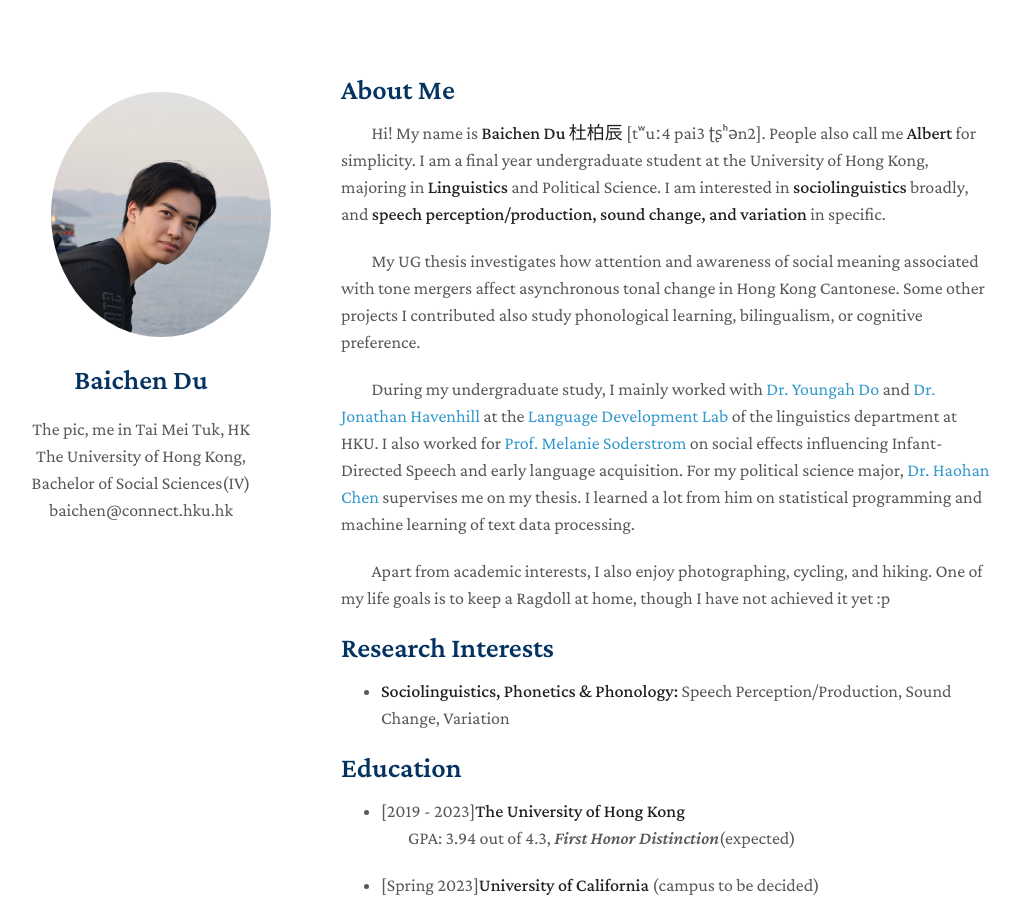
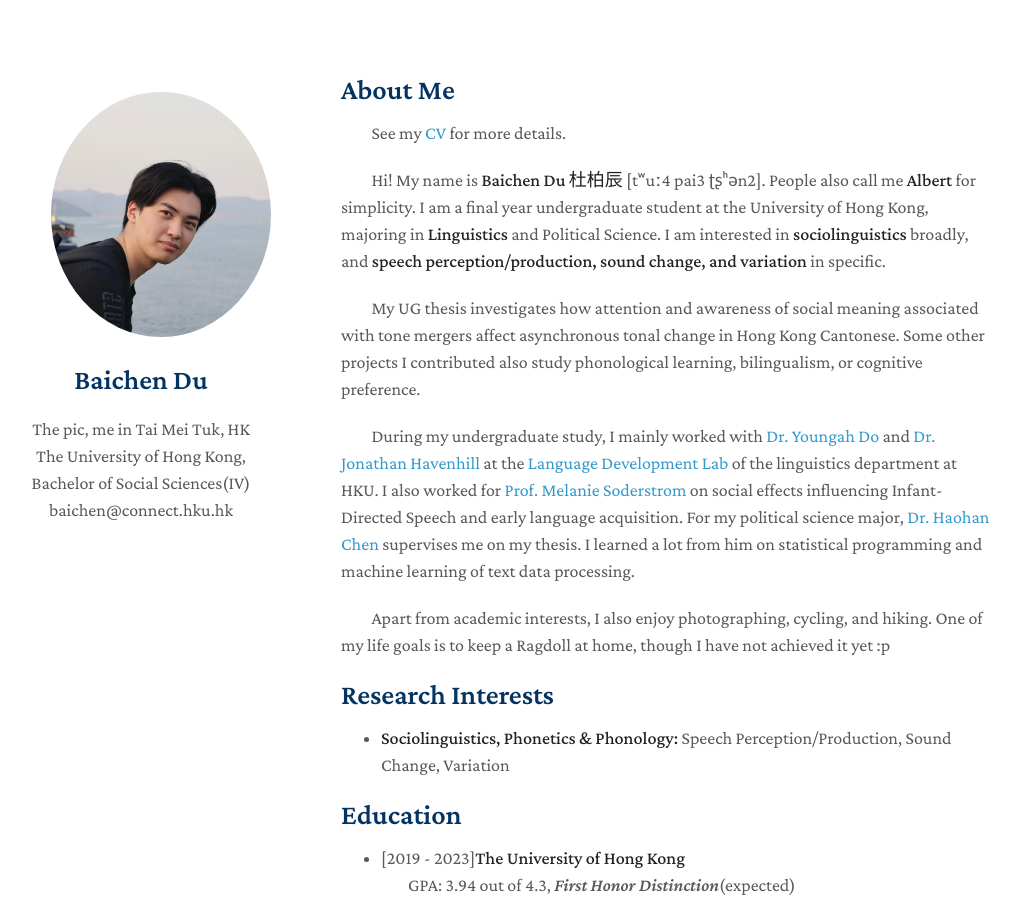
Before and after one commit to AlbertBaichenDu/AlbertBaichenDu.github.io, a Jekyll site: the page built from index.md, in a window 1280 px wide and 900 px high. Shown: the whole window, without its empty margins (129-1149 px from the left). Built offline with Jekyll 4.4.1, drawn with Linux system fonts in a browser that asks for light colours; nearby versions of some CDN libraries; a style sheet for code colours, icons or effects is not loaded; our own code applies the rules of GitHub Pages for plain Markdown files.

Commit message:
Update index.md

```diff
--- a/index.md
+++ b/index.md
@@ -3,8 +3,8 @@ layout: homepage
 ---
 
 ## About Me
-<!--- <br>
-&nbsp;&nbsp;&nbsp;&nbsp;&nbsp;&nbsp;&nbsp;&nbsp; See my [CV](https://albertbaichendu.github.io/assets/Albert_Baichen_Du_CV.pdf) for more details.--->
+
+&nbsp;&nbsp;&nbsp;&nbsp;&nbsp;&nbsp;&nbsp;&nbsp; See my [CV](https://albertbaichendu.github.io/assets/cv.pdf) for more details.
 
 &nbsp;&nbsp;&nbsp;&nbsp;&nbsp;&nbsp;&nbsp;&nbsp; Hi! My name is **Baichen Du 杜柏辰** [tʷuː4 pai3 ʈʂʰən2]. People also call me **Albert** for simplicity. I am a final year undergraduate student at the University of Hong Kong, majoring in **Linguistics** and Political Science. I am interested in **sociolinguistics** broadly, and **speech perception/production, sound change, and variation** in specific.
 
```
